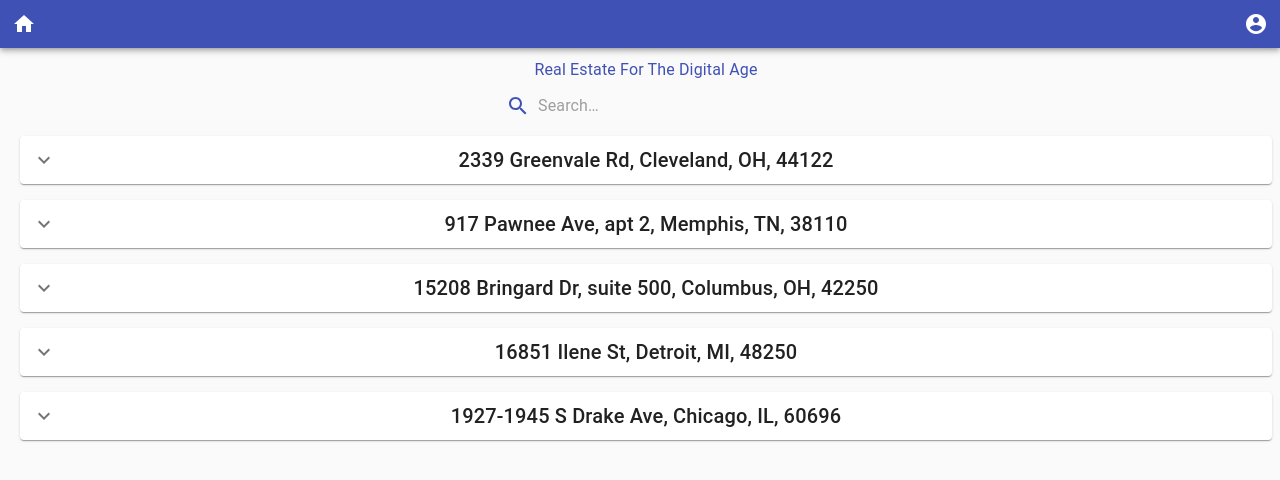
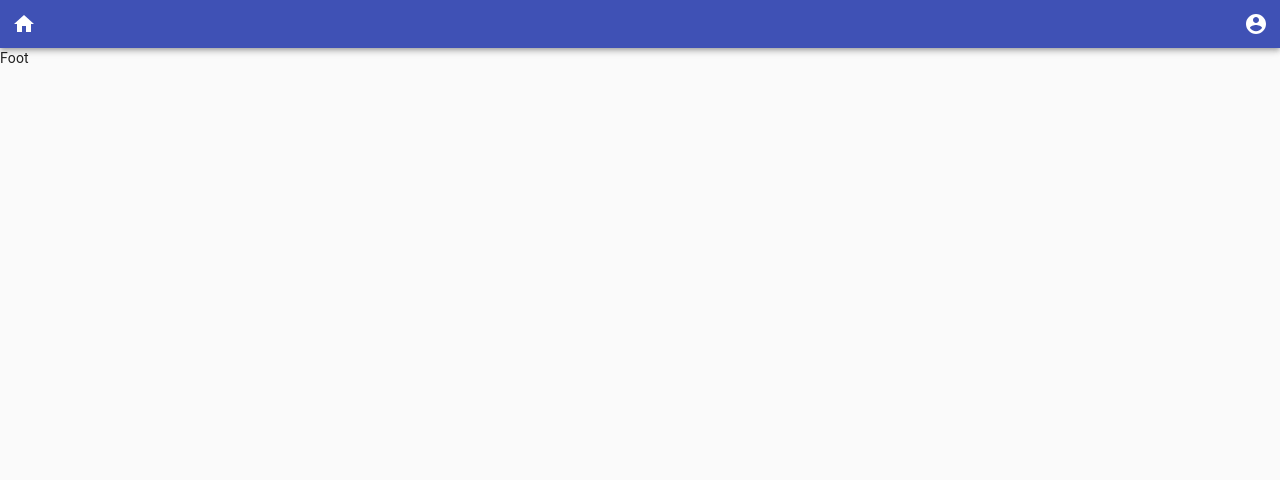
Before and after one commit to skoobydont/reach_for_algo, a React (Create React App) app: page / in a window 1280 px wide. Shown: the top 480 px of the page. Built offline with nearby package versions, Linux system fonts and the light colour scheme.

Commit message:
init footer

```diff
--- a/src/App.js
+++ b/src/App.js
@@ -1,9 +1,14 @@
 import React from 'react';
-import { BrowserRouter as Router, Switch, Route } from 'react-router-dom';
+import {
+  BrowserRouter as Router,
+  Switch,
+  Route,
+} from 'react-router-dom';
 
 import './App.css';
 import MainTheme from './components/Theme';
 import Nav from './components/NavComponent';
+import Footer from './components/FooterComponent';
 import LandingPage from './pages/LandingPage';
 import ProductPage from './pages/ProductPage';
 import ProfilePage from './pages/ProfilePage';
@@ -19,10 +24,11 @@ const App = () => {
             <Route path="/profile" exact component={ProfilePage} />
             <Route path="/account" exact component={AccountPage} />
             <Route path="/property/:id" exact component={ProductPage} />
-            <Route path="/" exact component={LandingPage} />
+            <Route path="/reach_for_algo" exact component={LandingPage} />
           </Switch>
         </div>
       </Router>
+      <Footer />
     </MainTheme>
   );
 }
--- /dev/null
+++ b/src/components/FooterComponent.jsx
@@ -0,0 +1,9 @@
+const Footer = () => {
+  return (
+    <div>
+      Foot
+    </div>
+  );
+}
+
+export default Footer;
--- a/src/components/NavComponent.jsx
+++ b/src/components/NavComponent.jsx
@@ -30,7 +30,7 @@ const Nav = () => {
   const handleMenu = (e) => setAnchorEl(e.currentTarget);
   const handleClose = () => setAnchorEl(null);
   // redirect handlers
-  const handleHomeRedirect = () => history.replace('/');
+  const handleHomeRedirect = () => history.replace('/reach_for_algo');
   const handleProfileRedirect = () => history.replace('/profile');
   const handleAccountRedirect = () => history.replace('/account');
   return (
```
